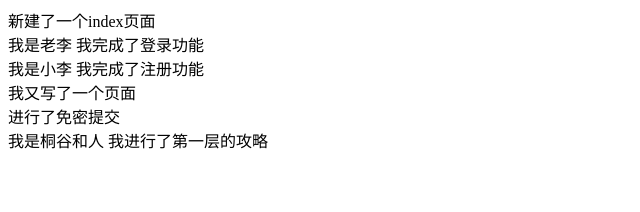
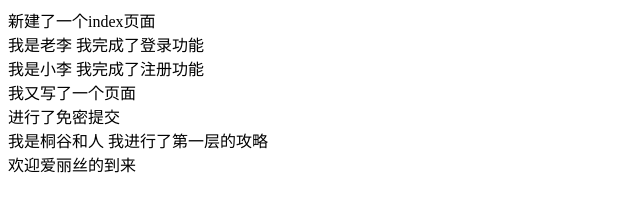
Before and after one commit to sAoKirtio/myfirst, a plain HTML site: page index.html in a window 1280 px wide. Shown: the whole page, without its empty margins (0-640 px from the left). Drawn offline with Linux system fonts and the light colour scheme.

Commit message:
欢迎爱丽丝的到来

```diff
--- a/index.html
+++ b/index.html
@@ -14,6 +14,7 @@
     <div>我又写了一个页面</div>
     <div>进行了免密提交</div>
     <div>我是桐谷和人 我进行了第一层的攻略</div>
+    <div>欢迎爱丽丝的到来</div>
     <!--
         git remote  查看所有的仓库别名(变量) 存储着仓库地址
 
```
